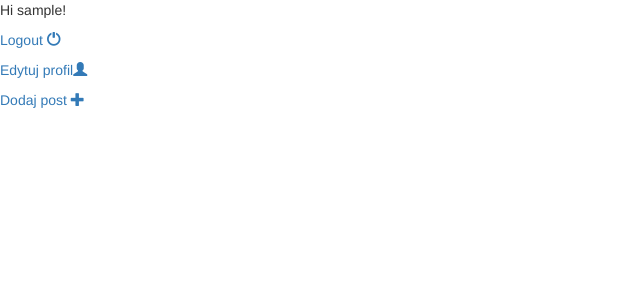
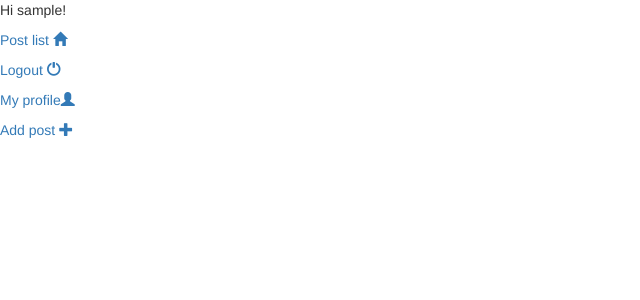
Before and after one commit to lukas1219/Forum, a Django app: page / in a window 1280 px wide. Shown: the top 300 px of the page, without its empty margins (0-640 px from the left). Run offline with Django 3.2, Linux system fonts and the light colour scheme; the visitor is signed in with stand-in values (Sample User, id 1); data that the repository does not hold is empty; some libraries are stand-ins or nearby versions.

Commit message:
Added the adding post function

```diff
--- a/Homepage/templates/Homepage/base.html
+++ b/Homepage/templates/Homepage/base.html
@@ -9,9 +9,10 @@
 <body>
   {% if user.is_authenticated %}
     <p>Hi {{ user.username }}!</p>
+    <p><a href="{% url 'post_list' %}">Post list <span class="glyphicon glyphicon-home"></span></a></p>
     <p><a href="{% url 'logout' %}">Logout <span class="glyphicon glyphicon-off"></span></a></p>
-    <p><a href="{% url 'accounts:user_detail' pk=user.pk %}">Edytuj profil<span class="glyphicon glyphicon-user"></span></a></p>
-    <p><a href="">Dodaj post <span class="glyphicon glyphicon-plus"></span></a></p>
+    <p><a href="{% url 'accounts:user_detail' pk=user.pk %}">My profile<span class="glyphicon glyphicon-user"></span></a></p>
+    <p><a href="{% url 'post_new' %}">Add post <span class="glyphicon glyphicon-plus"></span></a></p>
   {% else %}
   <p>You are not logged in</p>
   <a href="{% url 'login' %}">Login</a> or <a href="{% url 'accounts:signup' %}">Register</a>
--- a/Homepage/templates/Homepage/post_detail.html
+++ b/Homepage/templates/Homepage/post_detail.html
@@ -2,8 +2,9 @@
 
 {% block content %}
       <h1><a href="{% url 'post_detail' pk=post.pk %}">{{ post.title }}</a></h1>
-      <h6>Kategoria: {{ post.category }}</h6>
+      <h6>Kategoria: {{ post.category }} | Autor: {{ post.author }} | {{ post.published_date }}</h6>
       <p>{{ post.description|linebreaksbr }}</p>
+      <p><hr>{{ post.author.userprofile.signature }}</p>
 {% endblock %}
 </body>
 </html>
--- a/Homepage/templates/Homepage/post_list.html
+++ b/Homepage/templates/Homepage/post_list.html
@@ -3,7 +3,7 @@
 {% block content %}
   {% for post in posts %}
       <h1><a href="{% url 'post_detail' pk=post.pk %}">{{ post.title }}</a></h1>
-      <h6>Kategoria: {{ post.category }} | Autor: {{ post.author }}</h6>
+      <h6>Kategoria: {{ post.category }} | Autor: {{ post.author }} | {{ post.published_date }}</h6>
       <p>{{ post.description|linebreaksbr|truncatechars:30 }}</p>
       {% endfor %}
 {% endblock %}
--- a/Homepage/urls.py
+++ b/Homepage/urls.py
@@ -4,4 +4,6 @@ from . import views
 urlpatterns = [
     path('', views.post_list, name='post_list'),
     path('post/<int:pk>', views.post_detail, name='post_detail'),
+    path('post/new', views.post_new, name='post_new'),
+
 ]
--- a/Homepage/views.py
+++ b/Homepage/views.py
@@ -1,10 +1,24 @@
-from django.shortcuts import render, get_object_or_404
+from django.shortcuts import render, get_object_or_404, redirect
 from .models import Post, Category
 from django.utils import timezone
+from .forms import PostForm
 
 def post_list(request):
-    posts = Post.objects.filter(published_date__lte=timezone.now()).order_by('published_date')
+    posts = Post.objects.filter(published_date__lte=timezone.now()).order_by('-published_date')
     return render(request, 'Homepage/post_list.html', {'posts': posts})
 def post_detail(request, pk):
     post = get_object_or_404(Post, pk=pk)
     return render(request, 'Homepage/post_detail.html', {'post': post})
+
+def post_new(request):
+    if request.method == "POST":
+        form = PostForm(request.POST)
+        if form.is_valid():
+            post = form.save(commit=False)
+            post.author = request.user
+            post.published_date = timezone.now()
+            post.save()
+            return redirect('post_detail', pk=post.pk)
+    else:
+        form = PostForm()
+    return render(request, 'Homepage/post_edit.html', {'form': form})
--- a/accounts/models.py
+++ b/accounts/models.py
@@ -3,7 +3,7 @@ from django.contrib.auth.models import User
 from django.db.models.signals import post_save
 
 class UserProfile(models.Model):
-    user = models.OneToOneField(User, related_name='user', on_delete=models.CASCADE)
+    user = models.OneToOneField(User, on_delete=models.CASCADE)
     website = models.URLField(default='', blank=True)
     city = models.CharField(max_length=100, default='', blank=True)
     signature = models.TextField(default='', blank=True)
--- a/accounts/views.py
+++ b/accounts/views.py
@@ -13,5 +13,5 @@ class SignUp(generic.CreateView):
 
 def user_detail(request, pk):
     user = get_object_or_404(User, pk=pk)
-    userprofile = user.user
+    userprofile = user.userprofile
     return render(request, 'accounts/user_detail.html', {'userprofile': userprofile})
```
Also changed, not shown: Homepage/forms.py (added, +8 -0 lines), Homepage/templates/Homepage/post_edit.html (added, +9 -0 lines), Homepage/migrations/0002_post_signature.py (added), Homepage/migrations/0003_remove_post_signature.py (added).
